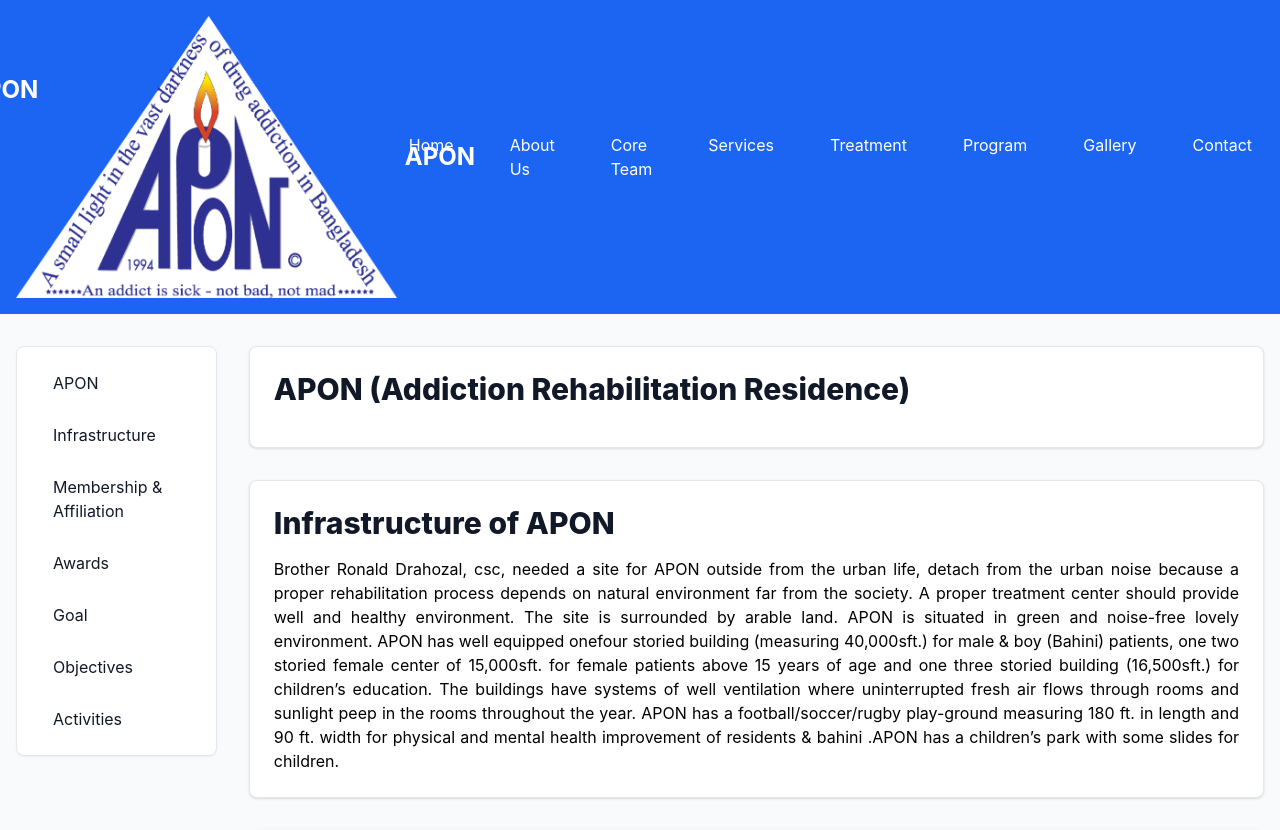
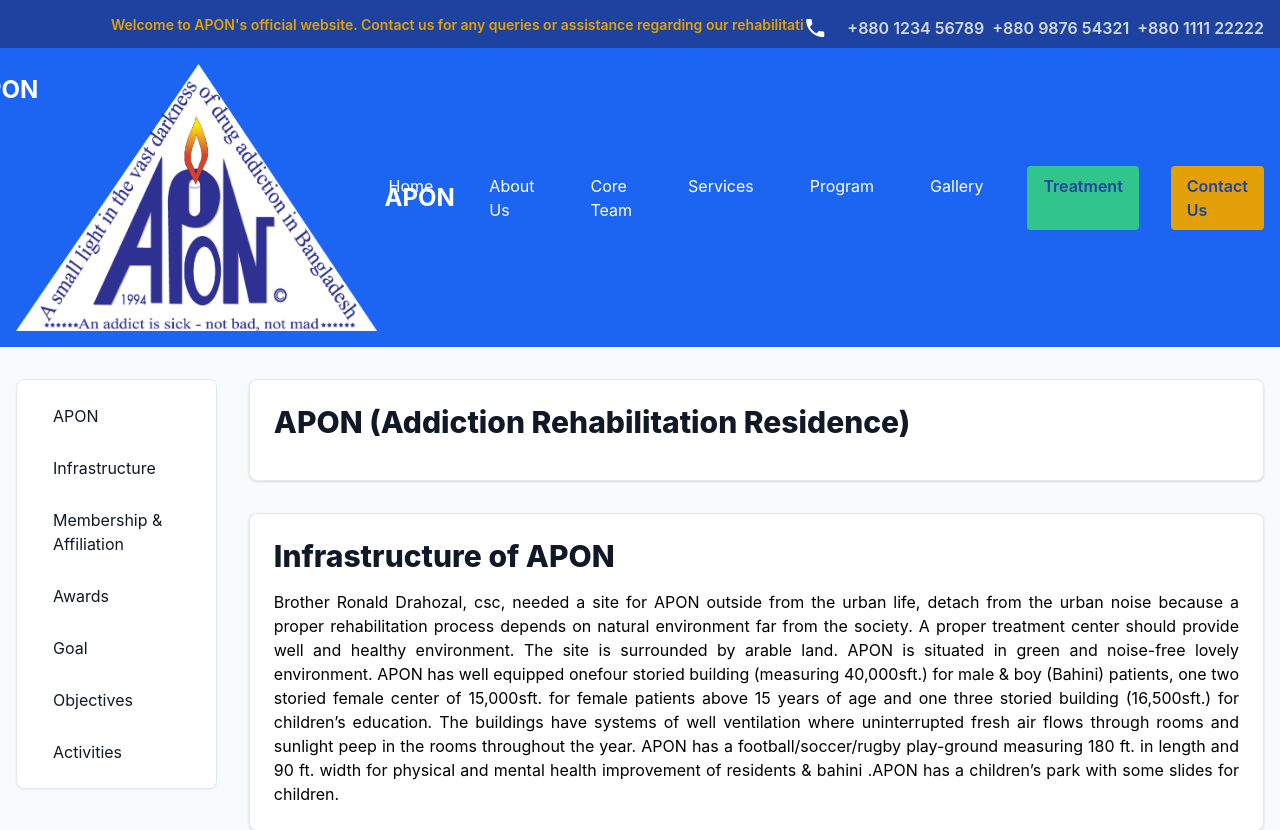
Before and after one commit to racydaniel/apon1, a Django app: page /about/ in a window 1280 px wide; the page is wider, and only the part inside the window is pictured. Shown: the top 830 px of that part. Run offline with Django 4.2, Linux system fonts and the light colour scheme; data comes from the database, SQL or seed files in the repository; some libraries are stand-ins or nearby versions.

Commit message:
new updates in base.html

```diff
--- a/core/home/templates/base.html
+++ b/core/home/templates/base.html
@@ -40,6 +40,61 @@
         width: 100%;
         background-color: #fff;
       }
+      .contact-info {
+  display: flex;
+  flex-direction: column; /* Stack the instruction above the numbers */
+  align-items: flex-start; /* Align to the left */
+}
+
+.contact-numbers a {
+  opacity: 0.8; /* Slightly transparent by default */
+  transition: opacity 0.3s ease;
+}
+
+.contact-numbers a:hover {
+  opacity: 1; /* Fully opaque on hover */
+}
+
+.welcome-message-container {
+  position: relative;
+  width: 100%; /* Full width to allow scrolling */
+  overflow: hidden; /* Hide overflowing content */
+}
+
+.welcome-message {
+  white-space: nowrap; /* Prevent line breaks */
+  animation: scroll 15s linear infinite; /* Control duration and effect */
+}
+
+@keyframes scroll {
+  0% {
+    transform: translateX(100%); /* Start from right outside the view */
+  }
+  100% {
+    transform: translateX(-100%); /* Scroll to the left outside the view */
+  }
+}
+.contact-numbers {
+  display: flex;
+  overflow-x: auto; /* Allow horizontal scrolling */
+  white-space: nowrap; /* Prevent line breaks */
+}
+@media (max-width: 768px) {
+  .welcome-message {
+    font-size: 0.85rem; /* Smaller font size for mobile */
+    white-space: normal; /* Allow wrapping on mobile */
+  }
+
+  .contact-numbers a {
+    font-size: 0.9rem; /* Slightly smaller font for contact numbers */
+    padding: 0.5rem; /* Add some padding for better tap targets */
+    border-radius: 0.25rem; /* Rounded corners for buttons */
+    background-color: rgba(255, 255, 255, 0.1); /* Subtle background for contrast */
+  }
+}
+
+
+
     </style>
 
     {% block extra_css %}{% endblock %}
@@ -47,7 +102,33 @@
 
   <body>
     <div class="wrapper">
+      <!-- Topbar -->
+<div class="bg-blue-800 text-white">
+  <div class="container mx-auto flex flex-wrap justify-between items-center py-2 px-4">
+    <!-- Welcome Message -->
+    <div class="welcome-message-container overflow-hidden whitespace-nowrap flex-1">
+      <div class="welcome-message text-sm font-semibold inline-block animate-scroll">
+        <span class="text-yellow-400 mr-2">Welcome to APON's official website. Contact us for any queries or assistance regarding our rehabilitation programs.</span>
+      </div>
+    </div>
+
+    <!-- Contact Numbers -->
+    <div class="flex items-center space-x-4 flex-shrink-0 mt-2">
+      <span class="material-icons mr-1">phone</span>
+      <div class="contact-info flex items-center space-x-2">
+        <div class="contact-numbers flex flex-col md:flex-row space-y-1 md:space-y-0 md:space-x-2">
+          <a href="tel:+880123456789" class="text-white hover:text-yellow-400 font-semibold transition duration-300">+880 1234 56789</a>
+          <a href="tel:+880987654321" class="text-white hover:text-yellow-400 font-semibold transition duration-300">+880 9876 54321</a>
+          <a href="tel:+880111122222" class="text-white hover:text-yellow-400 font-semibold transition duration-300">+880 1111 22222</a>
+        </div>
+      </div>
+    </div>
+  </div>
+</div>
+
+
       <header>
+
         <nav class="bg-blue-600 p-4">
     <div class="container mx-auto flex justify-between items-center">
         <!-- Logo -->
@@ -62,10 +143,10 @@
             <a href="{% url 'home:about_us_detail' %}" class="text-white hover:bg-white hover:text-blue-600 px-3 py-2 rounded transition duration-300">About Us</a>
             <a href="{% url 'home:team' %}" class="text-white hover:bg-white hover:text-blue-600 px-3 py-2 rounded transition duration-300">Core Team</a>
             <a href="{% url 'home:services_list' %}" class="text-white hover:bg-white hover:text-blue-600 px-3 py-2 rounded transition duration-300">Services</a>
-            <a href="{% url 'home:treatment' %}" class="text-white hover:bg-white hover:text-blue-600 px-3 py-2 rounded transition duration-300">Treatment</a>
             <a href="{% url 'home:program' %}" class="text-white hover:bg-white hover:text-blue-600 px-3 py-2 rounded transition duration-300">Program</a>
             <a href="{% url 'home:gallery' %}" class="text-white hover:bg-white hover:text-blue-600 px-3 py-2 rounded transition duration-300">Gallery</a>
-            <a href="{% url 'home:contact' %}" class="text-white hover:bg-white hover:text-blue-600 px-3 py-2 rounded transition duration-300">Contact</a>
+            <a href="{% url 'home:treatment' %}" class="bg-green-400 text-blue-800 font-semibold px-4 py-2 rounded ml-4 hover:bg-green-500 transition duration-300">Treatment</a>
+            <a href="{% url 'home:contact' %}" class="bg-yellow-400 text-blue-800 font-semibold px-4 py-2 rounded hover:bg-yellow-500 transition duration-300">Contact Us</a>
         </div>
 
         <!-- Mobile Menu Button -->
@@ -77,27 +158,31 @@
     </div>
 
     <!-- Mobile Menu (Shutter from the left) -->
-    <div id="mobile-menu" class="fixed inset-y-0 left-0 w-64 bg-blue-700 text-white p-4 transform -translate-x-full transition-transform duration-300 ease-in-out z-50">
+<div id="mobile-menu" class="fixed inset-y-0 left-0 w-64 bg-blue-700 text-white p-4 transform -translate-x-full transition-transform duration-300 ease-in-out z-50">    <!-- Logo and Close Button -->
     <div class="flex justify-between items-center mb-4">
-            <a href="#" class="flex items-center">
-                <img src="{% static 'images/apon_logo1.png' %}" alt="Logo" class="h-16 mr-2">
+        <a href="#" class="flex items-center hover:text-gray-300">
+            <img src="{% static 'images/apon_logo1.png' %}" alt="Logo" class="h-16 mr-2 transition-transform duration-200 transform hover:scale-105">
             <span class="text-2xl font-bold">APON</span>
         </a>
-            <button id="close-menu-btn" class="focus:outline-none">
+        <button id="close-menu-btn" class="focus:outline-none text-white hover:text-gray-300">
             <svg xmlns="http://www.w3.org/2000/svg" class="h-6 w-6" fill="none" viewBox="0 0 24 24" stroke="currentColor">
                 <path stroke-linecap="round" stroke-linejoin="round" stroke-width="2" d="M6 18L18 6M6 6l12 12" />
             </svg>
         </button>
     </div>
-        <!-- Mobile Menu Links (same as desktop) -->
-        <a href="{% url 'home:home' %}" class="block py-2">Home</a>
-        <a href="{% url 'home:about_us_detail' %}" class="block py-2">About Us</a>
-        <a href="#" class="block py-2">Core Team</a>
-        <a href="#" class="block py-2">Treatment</a>
-        <a href="#" class="block py-2">Program</a>
-        <a href="#" class="block py-2">Gallery</a>
-        <a href="#" class="block py-2">Contact</a>
+
+    <!-- Mobile Menu Links (with hover and animation effects) -->
+    <nav class="space-y-4">
+    <a href="{% url 'home:home' %}" class="nav-link block py-2 transition-colors duration-200 ease-in-out hover:bg-blue-800 hover:text-gray-300 rounded-lg">Home</a>
+    <a href="{% url 'home:about_us_detail' %}" class="nav-link block py-2 transition-colors duration-200 ease-in-out hover:bg-blue-800 hover:text-gray-300 rounded-lg">About Us</a>
+    <a href="{% url 'home:team' %}" class="nav-link block py-2 transition-colors duration-200 ease-in-out hover:bg-blue-800 hover:text-gray-300 rounded-lg">Core Team</a>
+    <a href="{% url 'home:treatment' %}" class="nav-link block py-2 transition-colors duration-200 ease-in-out hover:bg-blue-800 hover:text-gray-300 rounded-lg">Treatment</a>
+    <a href="{% url 'home:program' %}" class="nav-link block py-2 transition-colors duration-200 ease-in-out hover:bg-blue-800 hover:text-gray-300 rounded-lg">Program</a>
+    <a href="{% url 'home:gallery' %}" class="nav-link block py-2 transition-colors duration-200 ease-in-out hover:bg-blue-800 hover:text-gray-300 rounded-lg">Gallery</a>
+    <a href="{% url 'home:contact' %}" class="nav-link block py-2 transition-colors duration-200 ease-in-out hover:bg-blue-800 hover:text-gray-300 rounded-lg">Contact</a>
+</nav>
 </div>
+
 </nav>
 
 
@@ -176,6 +261,7 @@
 </script>
 
 
+
     <!-- Flowbite JS -->
     <script src="https://cdnjs.cloudflare.com/ajax/libs/flowbite/2.3.0/flowbite.min.js"></script>
 
```
Lines whose indentation alone changed are shown as unchanged.
